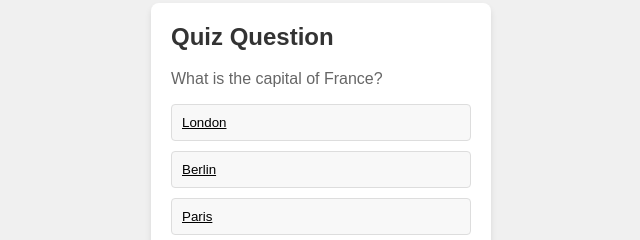
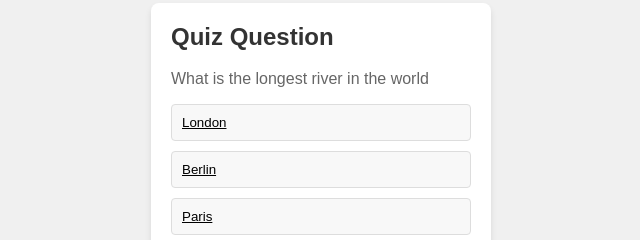
Before and after one commit to dmf347/vite-project-quiz1, a website built with Vite: page index.html in a window 1280 px wide. Both pictures are taken after a click on the button "Next". Shown: the part 222-462 px from the top of the page, 319-959 px from the left. Built offline with nearby package versions, Linux system fonts and the light colour scheme.

Commit message:
Actualizar preguntas y disabled

```diff
--- a/index.html
+++ b/index.html
@@ -10,7 +10,7 @@
     <script type="module" src="/src/main.js"></script>
     <div class="container">
       <h2 id="text">Quiz Question</h2>
-      <p>What is the capital of France?</p>
+      <p id="question">What is the capital of France?</p>
       <u class="container-answers">
         <button class="answer-btn">London</button>
         <button class="answer-btn">Berlin</button>
--- a/src/main.js
+++ b/src/main.js
@@ -1 +1,51 @@
 import './style.css'
+
+const question = document.querySelector("#question");
+const previousBtn = document.querySelector(".footer-btn:first-child");
+const nextBtn = document.querySelector(".footer-btn:last-child");
+
+const posibleQuestions = ["What is the capital of France",
+  "What is the longest river in the world",
+  "Who wrote Romeo and Juliet",
+  "How many planets are there in our solar system"];
+
+
+let index = 0;
+question.textContent = posibleQuestions[index];
+
+function updateButtons() {
+  // Si estamos en la primera pregunta, deshabilitar el botón "Previous"
+  if (index === 0) {
+    previousBtn.disabled = true;
+  } else {
+    previousBtn.disabled = false;
+  }
+
+  // Si estamos en la última pregunta, deshabilitar el botón "Next"
+  if (index === posibleQuestions.length - 1) {
+    nextBtn.disabled = true;
+  } else {
+    nextBtn.disabled = false;
+  }
+}
+
+// Función para manejar el clic en el botón "Previous"
+previousBtn.addEventListener("click", () => {
+  if (index > 0) {
+    index--;
+    question.textContent = posibleQuestions[index];
+    updateButtons();
+  }
+});
+
+// Función para manejar el clic en el botón "Next"
+nextBtn.addEventListener("click", () => {
+  if (index < posibleQuestions.length - 1) {
+    index++;
+    question.textContent = posibleQuestions[index];
+    updateButtons();
+  }
+});
+
+// Actualizamos los botones al cargar
+updateButtons();
```
